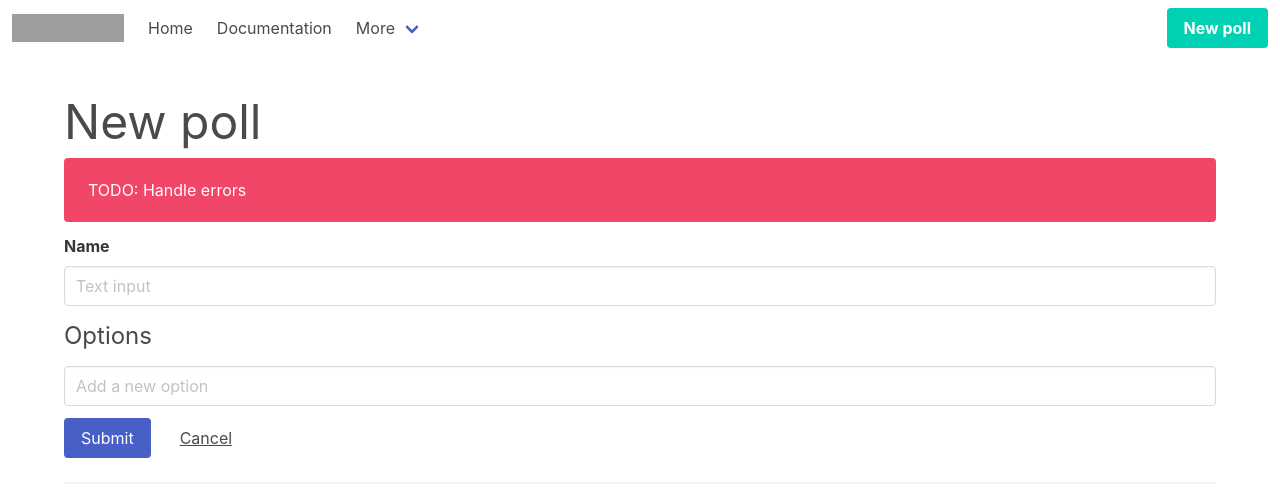
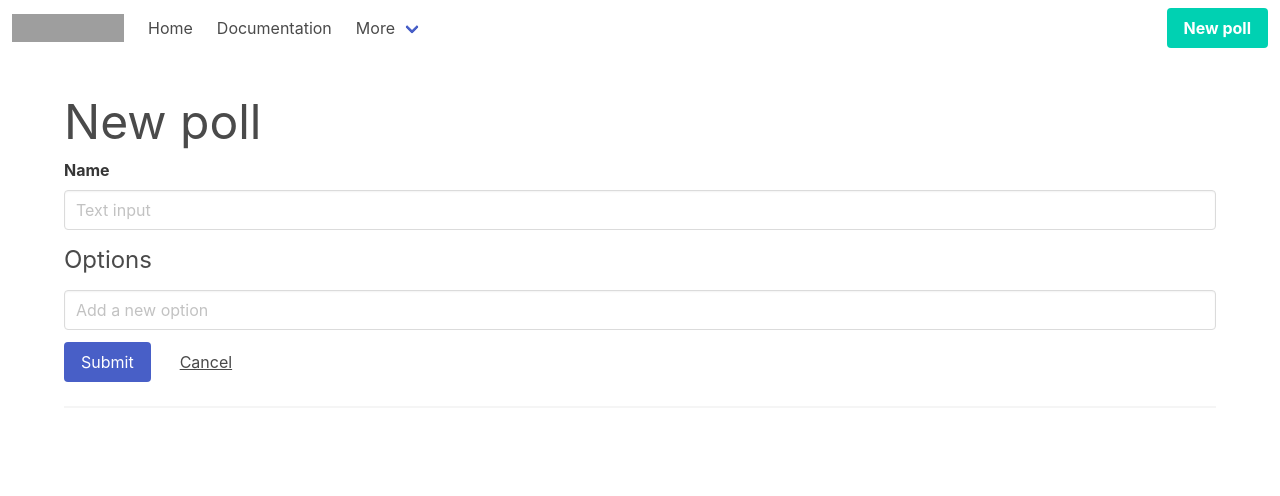
Before and after one commit to enriquemorenotent/pollnote-frontend, a React (Create React App) app: page /polls/new in a window 1280 px wide. Shown: the top 496 px of the page. Built offline with nearby package versions, Linux system fonts and the light colour scheme; grey boxes are pictures that could not be loaded.

Commit message:
Handling errors

```diff
--- a/src/NewPoll.js
+++ b/src/NewPoll.js
@@ -6,6 +6,7 @@ const NewPoll = ({ onSubmit }) => {
 	const [title, setTitle] = useState("")
 	const [options, setOptions] = useState([])
 	const [newOption, setNewOption] = useState("")
+	const [errors, setErrors] = useState(false)
 
 	const handleChange = e => {
 		setTitle(e.target.value)
@@ -30,8 +31,8 @@ const NewPoll = ({ onSubmit }) => {
 						.then(response => {
 							history.push("/")
 						})
-						.catch((error, response) => {
-							console.log(error.response.data.title)
+						.catch(error => {
+							setErrors(error.response.data)
 						})
 				}
 
@@ -41,11 +42,18 @@ const NewPoll = ({ onSubmit }) => {
 							<div className="columns">
 								<div className="column">
 									<h1 className="is-size-1">New poll</h1>
-									<div className="field">
-										<div className="notification is-danger">
-											TODO: Handle errors
+									{errors && (
+										<div className="field">
+											<div className="notification is-danger">
+												<h1 className="is-size-4">Errors found</h1>
+												<ul>
+													{errors.map((error, index) => (
+														<li key={index}>- {error}</li>
+													))}
+												</ul>
+											</div>
 										</div>
-									</div>
+									)}
 									<div className="field">
 										<label className="label">Name</label>
 										<div className="control">
```
